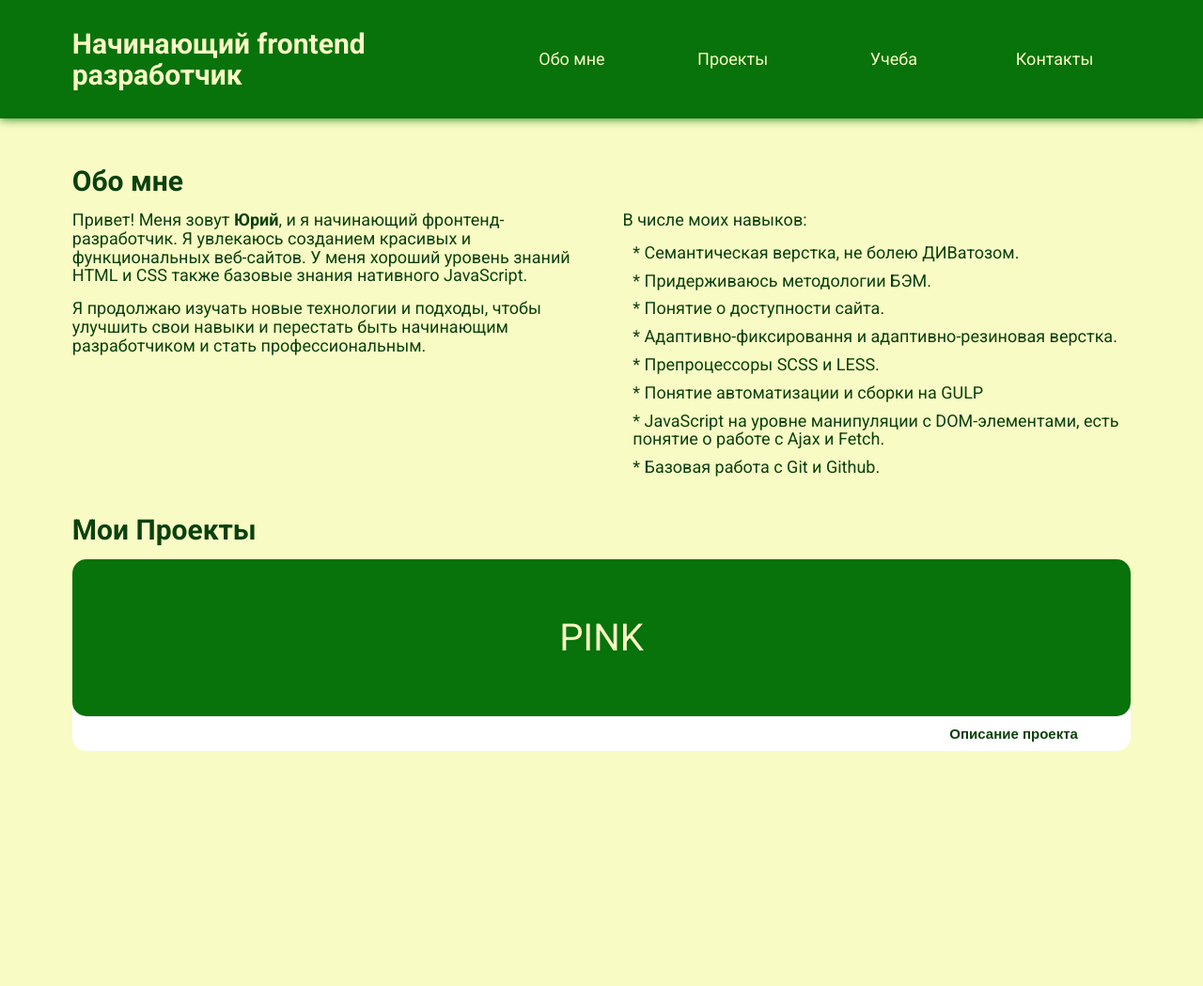
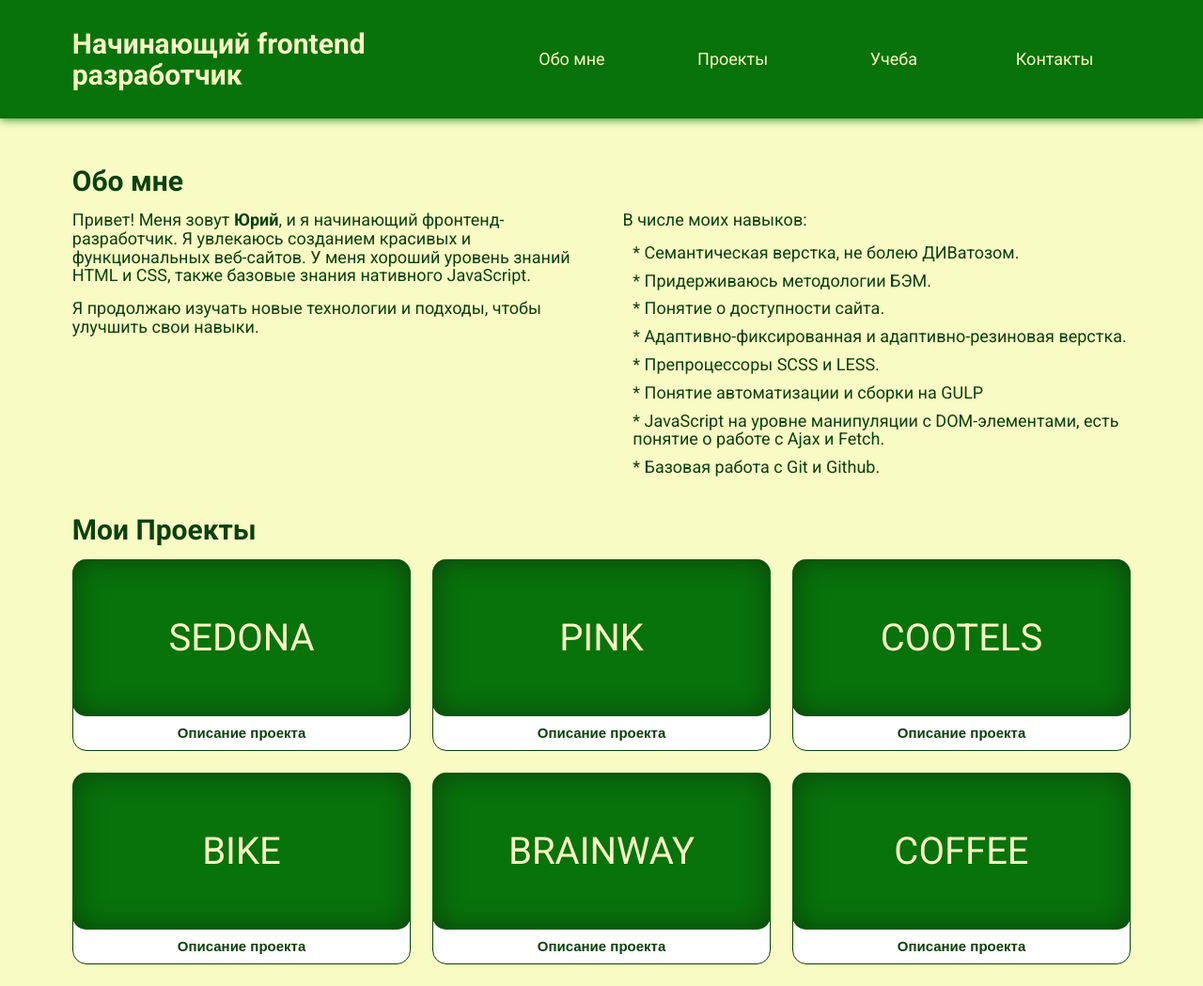
Before and after one commit to Eazy-life1996/My-potrfolio, a plain HTML site: page index.html in a window 1280 px wide. Shown: the whole page at 94% size. Before the commit the page ends 1012 px from the top, so only its background shows below. Drawn offline with Linux system fonts and the light colour scheme.

Commit message:
Сделал раздел с проектами

```diff
--- a/index.html
+++ b/index.html
@@ -20,7 +20,7 @@
       </h1>
       <nav class="header__nav">
         <a href="#about-me" class="header__link">Обо мне</a>
-        <a href="" class="header__link">Проекты</a>
+        <a href="#my-projects" class="header__link">Проекты</a>
         <a href="" class="header__link">Учеба</a>
         <a href="" class="header__link">Контакты</a>
       </nav>
@@ -36,11 +36,10 @@
           <p class="aboutme__p">
             Привет! Меня зовут <b>Юрий</b>, и я начинающий фронтенд-разработчик. Я увлекаюсь созданием красивых и
             функциональных
-            веб-сайтов. У меня хороший уровень знаний HTML и CSS также базовые знания нативного JavaScript.
+            веб-сайтов. У меня хороший уровень знаний HTML и CSS, также базовые знания нативного JavaScript.
           </p>
           <p class="aboutme__p">
-            Я продолжаю изучать новые технологии и подходы, чтобы улучшить свои навыки и перестать быть начинающим
-            разработчиком и стать профессиональным.
+            Я продолжаю изучать новые технологии и подходы, чтобы улучшить свои навыки.
           </p>
         </div>
         <div class="aboutme__block">
@@ -58,7 +57,7 @@
               * Понятие о доступности сайта.
             </li>
             <li class="aboutme__item">
-              * Адаптивно-фиксировання и адаптивно-резиновая верстка.
+              * Адаптивно-фиксированная и адаптивно-резиновая верстка.
             </li>
             <li class="aboutme__item">
               * Препроцессоры SCSS и LESS.
@@ -76,15 +75,100 @@
         </div>
       </div>
     </section>
-    <section class="projects">
-      <div class="projects__wrapper">
+    <section class="projects" id="my-projects">
+      <div class="projects__wrapper wrapper">
         <h2 class="projects__title">
           Мои Проекты
         </h2>
         <div class="projects__block">
           <div class="projects__card">
+            <a href="https://eazy-life1996.github.io/680133-sedona-28/" class="projects__link">
+              Sedona
+            </a>
+            <div class="projects__inner" data-block>
+              <p class="projects__p">
+                Lorem, ipsum dolor sit amet consectetur adipisicing elit. Minima maxime officia eum deserunt. Neque fuga,
+                commodi provident eaque exercitationem aliquid voluptates officiis tempore quis sunt magnam nesciunt ut
+                fugit laudantium!
+              </p>
+              <button class="projects__btn" data-btn>
+                Описание проекта
+              </button>
+            </div>
+          </div>
+        </div>
+        <div class="projects__block">
+          <div class="projects__card">
             <a href="https://eazy-life1996.github.io/Pink/" class="projects__link">
               Pink
+            </a>
+            <div class="projects__inner" data-block>
+              <p class="projects__p">
+                Lorem, ipsum dolor sit amet consectetur adipisicing elit. Minima maxime officia eum deserunt. Neque fuga,
+                commodi provident eaque exercitationem aliquid voluptates officiis tempore quis sunt magnam nesciunt ut
+                fugit laudantium!
+              </p>
+              <button class="projects__btn" data-btn>
+                Описание проекта
+              </button>
+            </div>
+          </div>
+        </div>
+        <div class="projects__block">
+          <div class="projects__card">
+            <a href="https://eazy-life1996.github.io/Cootels/" class="projects__link">
+              Cootels
+            </a>
+            <div class="projects__inner" data-block>
+              <p class="projects__p">
+                Lorem, ipsum dolor sit amet consectetur adipisicing elit. Minima maxime officia eum deserunt. Neque fuga,
+                commodi provident eaque exercitationem aliquid voluptates officiis tempore quis sunt magnam nesciunt ut
+                fugit laudantium!
+              </p>
+              <button class="projects__btn" data-btn>
+                Описание проекта
+              </button>
+            </div>
+          </div>
+        </div>
+        <div class="projects__block">
+          <div class="projects__card">
+            <a href="https://eazy-life1996.github.io/samokat/" class="projects__link">
+              Bike
+            </a>
+            <div class="projects__inner" data-block>
+              <p class="projects__p">
+                Lorem, ipsum dolor sit amet consectetur adipisicing elit. Minima maxime officia eum deserunt. Neque fuga,
+                commodi provident eaque exercitationem aliquid voluptates officiis tempore quis sunt magnam nesciunt ut
+                fugit laudantium!
+              </p>
+              <button class="projects__btn" data-btn>
+                Описание проекта
+              </button>
+            </div>
+          </div>
+        </div>
+        <div class="projects__block">
+          <div class="projects__card">
+            <a href="https://eazy-life1996.github.io/Brainway/" class="projects__link">
+              Brainway
+            </a>
+            <div class="projects__inner" data-block>
+              <p class="projects__p">
+                Lorem, ipsum dolor sit amet consectetur adipisicing elit. Minima maxime officia eum deserunt. Neque fuga,
+                commodi provident eaque exercitationem aliquid voluptates officiis tempore quis sunt magnam nesciunt ut
+                fugit laudantium!
+              </p>
+              <button class="projects__btn" data-btn>
+                Описание проекта
+              </button>
+            </div>
+          </div>
+        </div>
+        <div class="projects__block">
+          <div class="projects__card">
+            <a href="https://eazy-life1996.github.io/Coffee/" class="projects__link">
+              Coffee
             </a>
             <div class="projects__inner" data-block>
               <p class="projects__p">
--- a/js/main.js
+++ b/js/main.js
@@ -1,21 +1,17 @@
 'use strict';
 
 window.addEventListener('DOMContentLoaded', () => {
-  const block = document.querySelector('[data-block]'),
-        btnForBlock =document.querySelector('[data-btn]');
+  const block = document.querySelectorAll('[data-block]'),
+        btnForBlock =document.querySelectorAll('[data-btn]');
 
-  btnForBlock.addEventListener('click', () => {
-    block.classList.toggle('projects__inner--open');
-    if (block.classList.contains('projects__inner--open')) {
-      btnForBlock.style.paddingTop = '10px';
-      btnForBlock.style.borderRadius = '15px';
-      btnForBlock.classList.add('projects__btn--open');
-      block.style.bottom = '-96%';
-    } else {
-      btnForBlock.style.paddingTop = '';
-      btnForBlock.style.borderRadius = '';
-      block.style.bottom = '';
-      btnForBlock.classList.remove('projects__btn--open');
-    }
- });
+  btnForBlock.forEach((item, i) => {
+    item.addEventListener('click', () => {
+      block[i].classList.toggle('projects__inner--open');
+      if (block[i].classList.contains('projects__inner--open')) {
+        item.textContent = 'Скрыть описание';
+      } else {
+        item.textContent = 'Описание проекта';
+      }
+    });
+  });
 });
--- a/scss/blocks/aboutme.scss
+++ b/scss/blocks/aboutme.scss
@@ -19,6 +19,10 @@
   }
 }
 
+.aboutme__block:last-child {
+  margin-top: 10px;
+}
+
 .aboutme__item {
   @include text;
   color: $text-color-second;
@@ -33,6 +37,10 @@
 
   .aboutme__p {
     margin-bottom: 15px;
+  }
+
+  .aboutme__block:last-child {
+    margin-top: 15px;
   }
 }
 
@@ -52,6 +60,10 @@
     width: 48%;
   }
 
+  .aboutme__block:last-child {
+    margin-top: 0;
+  }
+
   .aboutme__title {
     width: 100%;
   }
--- a/scss/blocks/projects.scss
+++ b/scss/blocks/projects.scss
@@ -1,7 +1,6 @@
 .projects {
   @include paddings;
   padding-top: 30px;
-  padding-bottom: 250px;
 }
 
 .projects__title {
@@ -25,6 +24,7 @@
   text-align: center;
   border-radius: 15px;
   position: relative;
+  box-shadow: inset 0 0 30px $text-color-second;
   z-index: 10;
 
   &:hover {
@@ -41,40 +41,19 @@
 .projects__inner {
   background-color: $background-third;
   width: 100%;
-  border-bottom-left-radius: 15px;
-  border-bottom-right-radius: 15px;
+  border-radius: 15px;
   position: absolute;
   left: 0;
   bottom: -22%;
   z-index: 5;
   animation-name: tohidden;
-  transition: ease-in-out 0.5s;
-}
-
-@keyframes drop {
-  from {
-    bottom: -22%;
-  }
-
-  to {
-    bottom: -105%;
-  }
-}
-
-@keyframes tohidden {
-  from {
-    bottom: -105%;
-  }
-
-  to {
-    bottom: -22%;
-  }
+  transition: ease-in-out;
+  border: 1px solid $text-color-second;
 }
 
 .projects__inner--open {
-  bottom: -105%;
-  animation-name: drop;
-  transition: ease-in-out 0.5s;
+  transition: ease-in-out;
+  z-index: 15;
 }
 
 .projects__p {
@@ -82,17 +61,17 @@
   color: $text-color-second;
   padding-left: 5%;
   padding-right: 5%;
-  padding-top: 25px;
-  margin-bottom: 10px;
+  padding-top: 18px;
+  padding-bottom: 5px;
 }
 
 .projects__btn {
-  padding-top: 25px;
+  padding-top: 10px;
   padding-bottom: 10px;
   padding-right: 5%;
   padding-left: 5%;
   width: 100%;
-  text-align: right;
+  text-align: center;
   color: $text-color-second;
   font-size: 15px;
   font-weight: 700;
@@ -100,21 +79,47 @@
   border-bottom-right-radius: 15px;
 
   &:hover {
-    color: $text-color;
-    background-color: $hover-second;
+    color: rgba($text-color-second, 0.8);
     transition: ease-in-out 0.3s;
   }
 
   &:active {
-    color: rgba($text-color, 0.3);
+    color: rgba($text-color-second, 0.3);
     transition: 0s;
   }
 }
 
-.projects__btn--open {
+.projects__block {
+  margin-bottom: 60px;
 
-  &:hover {
-    background-color: $background-third;
-    color: rgba($text-color-second, 0.7);
+  &:last-child {
+    margin-bottom: 0;
   }
 }
+
+@media (min-width:$tablet-width) {
+  .projects__wrapper {
+    display: flex;
+    flex-wrap: wrap;
+    justify-content: space-between;
+  }
+
+  .projects__title {
+    width: 100%;
+    margin-bottom: 15px;
+  }
+
+  .projects__block {
+    width: 48%;
+  }
+
+  .projects__p {
+    font-size: 15px;
+  }
+}
+
+@media (min-width:$laptop-width) {
+  .projects__block {
+    width: 32%;
+  }
+}
```
Also changed, not shown: css/main.css, 1 other file.
